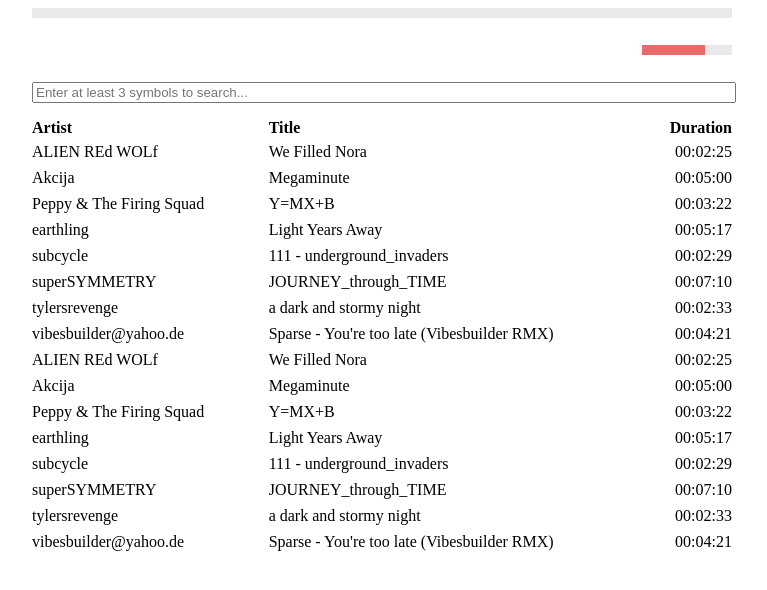
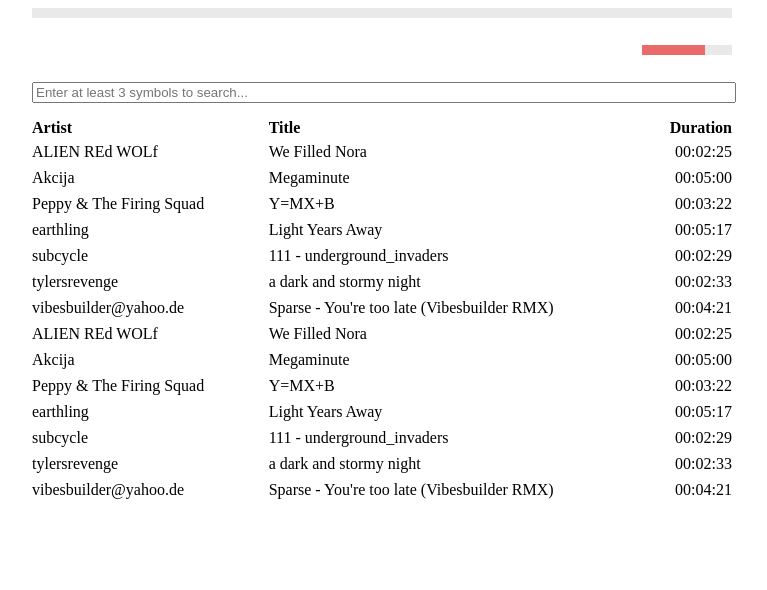
Before and after one commit to mikhail-yurin/CDG_test_task, a React app: page / in a window 1280 px wide. Shown: the top 590 px of the page, without its empty margins (258-1025 px from the left). Built offline with nearby package versions, Linux system fonts and the light colour scheme; no server answers; the HTML template or start-up script is replaced by a standard one.

Commit message:
fixes for service worker

```diff
--- a/src/reducers/tracklist.js
+++ b/src/reducers/tracklist.js
@@ -35,12 +35,6 @@ const staticTracklist = [
     duration: '149',
   },
   {
-    path: 'superSYMMETRY_JOURNEYthroughTIME2-160.mp3',
-    artist: 'superSYMMETRY',
-    title: 'JOURNEY_through_TIME',
-    duration: '430',
-  },
-  {
     path: 'tylersrevenge_a-dark-and-stormy-nigh-160.mp3',
     artist: 'tylersrevenge',
     title: 'a dark and stormy night',
--- a/src/sw.js
+++ b/src/sw.js
@@ -9,7 +9,6 @@ self.addEventListener('install', (event) => {
         'sounds/Peppy--The-Firing-Squad_YMXB-160.mp3',
         'sounds/earthling_Light-Years-Away-160.mp3',
         'sounds/subcycle_111---undergroundinvaders-160.mp3',
-        'sounds/superSYMMETRY_JOURNEYthroughTIME2-160.mp3',
         'sounds/tylersrevenge_a-dark-and-stormy-nigh-160.mp3',
         'sounds/vibesbuilderyahoode_Sparse---Youre-t-160.mp3',
       ])),
@@ -17,7 +16,9 @@ self.addEventListener('install', (event) => {
 });
 
 // Activate
-self.addEventListener('activate', () => { });
+self.addEventListener('activate', () => {
+  console.log('service worker now ready to handle fetches');
+});
 
 // Listen for network requests
 self.addEventListener('fetch', (event) => {
--- a/webpack.config.js
+++ b/webpack.config.js
@@ -72,9 +72,6 @@ module.exports = {
           'css-loader', // translates CSS into CommonJS
           'sass-loader', // compiles Sass to CSS, using Node Sass by default
         ],
-        // }, {
-        //   test: /\.(jpe?g|png|gif)$/,
-        //   loader: 'file-loader'
       }, {
         test: /\.(svg|eot|woff|ttf)$/,
         loader: 'file-loader',
```
Also changed, not shown: assets/static/index.html (+1 -9 lines), 3 other files (tests, documents, lock files or other folders).
